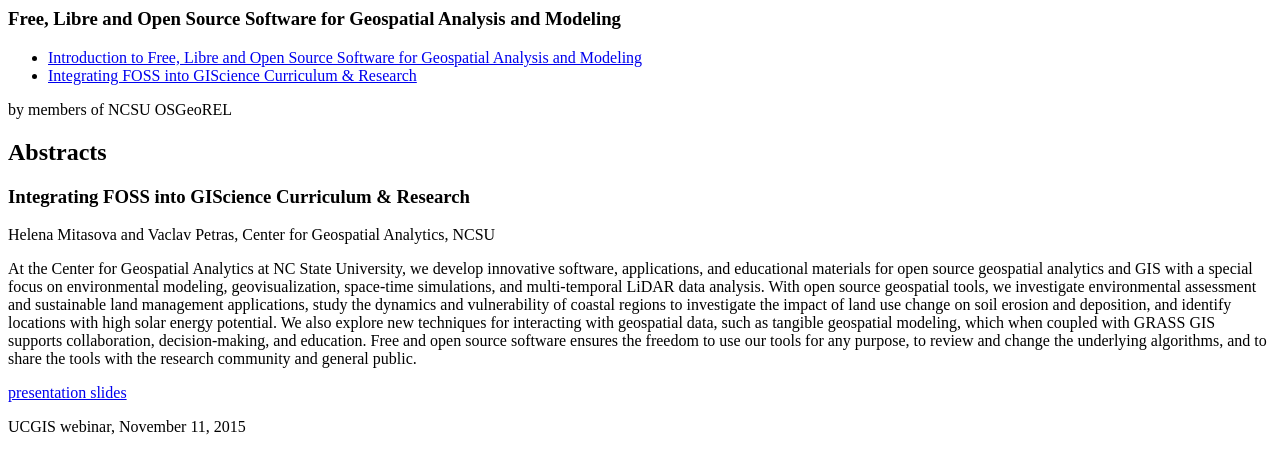
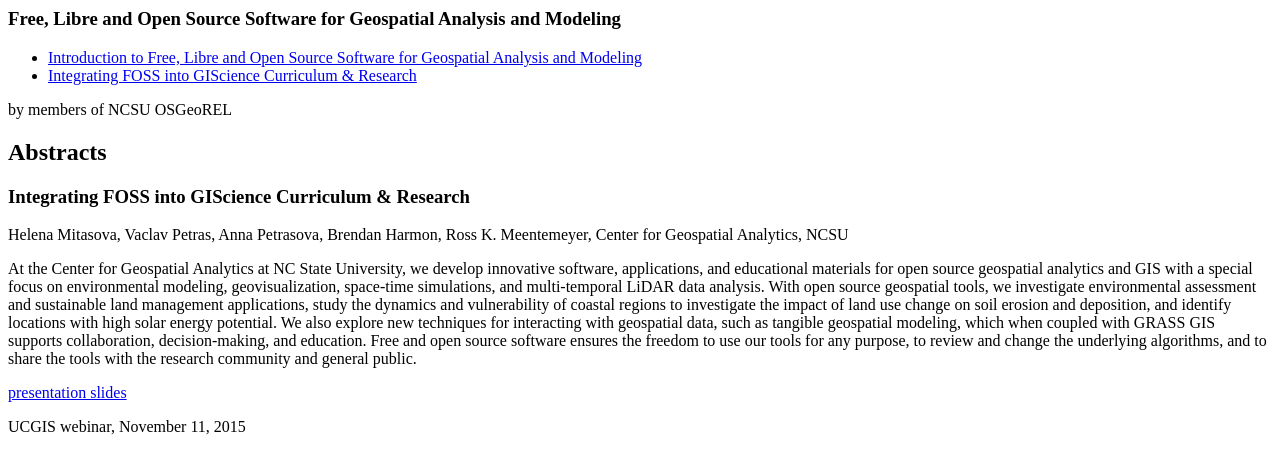
Before and after one commit to ncsu-geoforall-lab/foss-for-geospatial-analysis, a plain HTML site: page index.html in a window 1280 px wide. Drawn offline with Linux system fonts and the light colour scheme.

Commit message:
complete list of authors

```diff
--- a/index.html
+++ b/index.html
@@ -16,7 +16,8 @@
 <section class="small" style="text-align: left;">
 <h3>Integrating FOSS into GIScience Curriculum &amp; Research</h3>
 <p>
-Helena Mitasova and Vaclav Petras, Center for Geospatial Analytics, NCSU
+Helena Mitasova, Vaclav Petras, Anna Petrasova, Brendan Harmon, Ross K. Meentemeyer,
+Center for Geospatial Analytics, NCSU
 
 <p class="small">
 At the Center for Geospatial Analytics at NC State University, we
```
